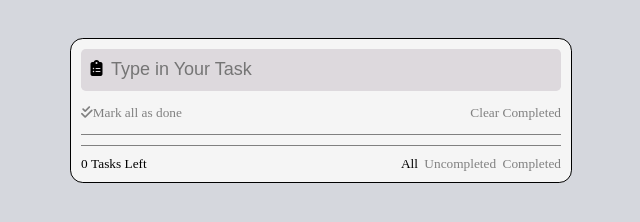
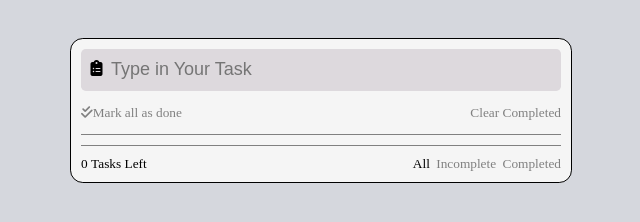
Before and after one commit to saurabhafk/WebProjects, a plain HTML site: page index.html in a window 1280 px wide. Shown: the full height of the page, 319-959 px from the left. Drawn offline with Linux system fonts and the light colour scheme; files whose address does not match are found by name.

Commit message:
Update index.html

```diff
--- a/index.html
+++ b/index.html
@@ -35,7 +35,7 @@
                 <span id="total-tasks" style="word-spacing:0;"> <span id="task-counter">0</span>&nbsp;Tasks Left</span>
                 <div>
                     <p id="all" style="color: black;">All</p>
-                    <p id="uncompleted">Uncompleted</p>
+                    <p id="uncompleted">Incomplete</p>
                     <p id="completed">Completed</p>
                 </div>
             </footer>
```
